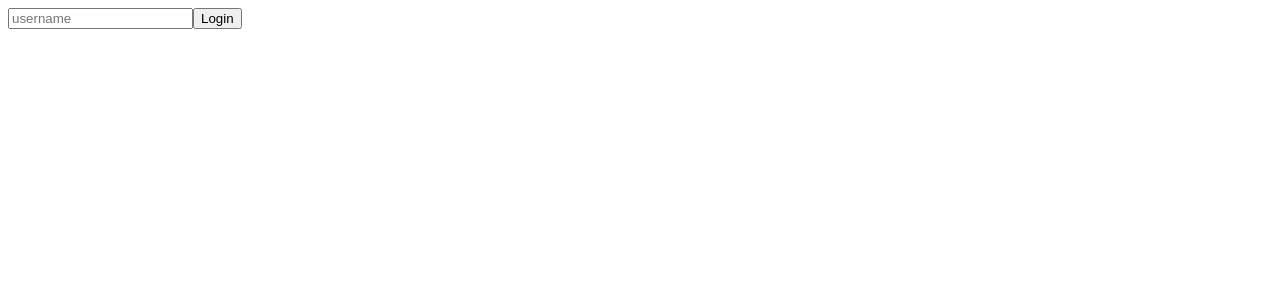
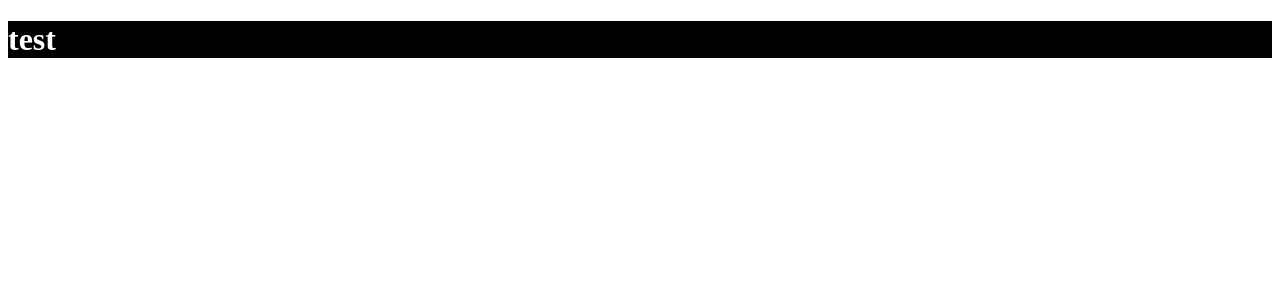
Before and after one commit to jungHyeonS/react_type_script, a React (Create React App) app: page / in a window 1280 px wide. Shown: the top 300 px of the page. Built offline with nearby package versions, Linux system fonts and the light colour scheme.

Commit message:
react-master-class : typescript theme

```diff
--- a/src/App.tsx
+++ b/src/App.tsx
@@ -1,38 +1,20 @@
 import React, { useState } from 'react';
 import styled from "styled-components"
 // import Circle from './Circle';
-
+const Container = styled.div`
+  background-color: ${props => props.theme.bgColor};
+`;
+const H1 = styled.h1`
+  color: ${props => props.theme.textColor};
+`;
 
 
 
 function App() {
-  const [value,setValue] = useState("")
-
-  //onChange 함수가 input 엘리멘트에 의해서 실행
-  const onChange = (event: React.FormEvent<HTMLInputElement>) => {
-
-
-      //const value = event.currentTarget.value 와 같다
-      //currentTarget안에 value,tagName,width,id 와 같은 여러개의 값을 가지고 오고싶다면
-      //const {currentTarget : {value,tagName,width,id}} = event
-      const {currentTarget : {value}} = event;
-      setValue(value)
-  }
-  const onSubmit = (event:React.FormEvent<HTMLFormElement>) => {
-    event.preventDefault();
-    console.log("heelo",value)
-  }
-
   return (
-    <div>
-      {/* <Circle bgColor={'tomato'} borderColor="black"/>
-      <Circle text={'im hrear'} bgColor={'blue'}/> */}
-
-      <form onSubmit={onSubmit}>
-        <input value={value} onChange={onChange} type="text" placeholder='username'/>
-        <button>Login</button>
-      </form>
-    </div>
+    <Container>
+      <H1>test</H1>
+    </Container>
   );
 }
 
--- a/src/index.tsx
+++ b/src/index.tsx
@@ -1,7 +1,8 @@
 import React from 'react';
 import ReactDOM from 'react-dom/client';
+import { ThemeProvider } from 'styled-components';
 import App from './App';
-
+import { darkTheme, lightTheme } from './theme';
 
 
 
@@ -10,7 +11,9 @@
 );
 root.render(
     <React.StrictMode>
-      <App />
+      <ThemeProvider theme={darkTheme}>
+        <App />
+      </ThemeProvider>
     </React.StrictMode>
 
 );
--- /dev/null
+++ b/src/theme.ts
@@ -0,0 +1,13 @@
+import { DefaultTheme } from "styled-components";
+
+export const lightTheme:DefaultTheme = {
+    bgColor : "white",
+    textColor : "black",
+    btnColor : "tomato"
+}
+
+export const darkTheme:DefaultTheme = {
+    bgColor : "black",
+    textColor : "white",
+    btnColor : "teal"
+}
```
Also changed, not shown: src/App_forms.tsx (added, +39 -0 lines), src/styled.d.ts (added, +11 -0 lines).
